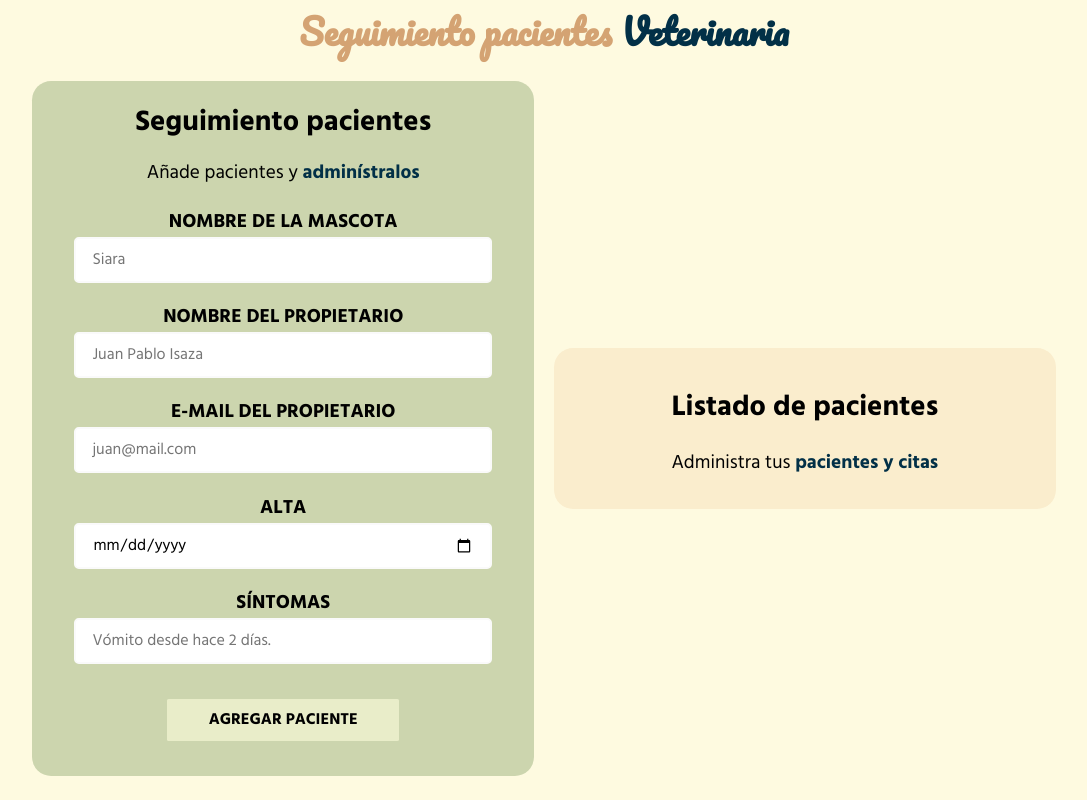
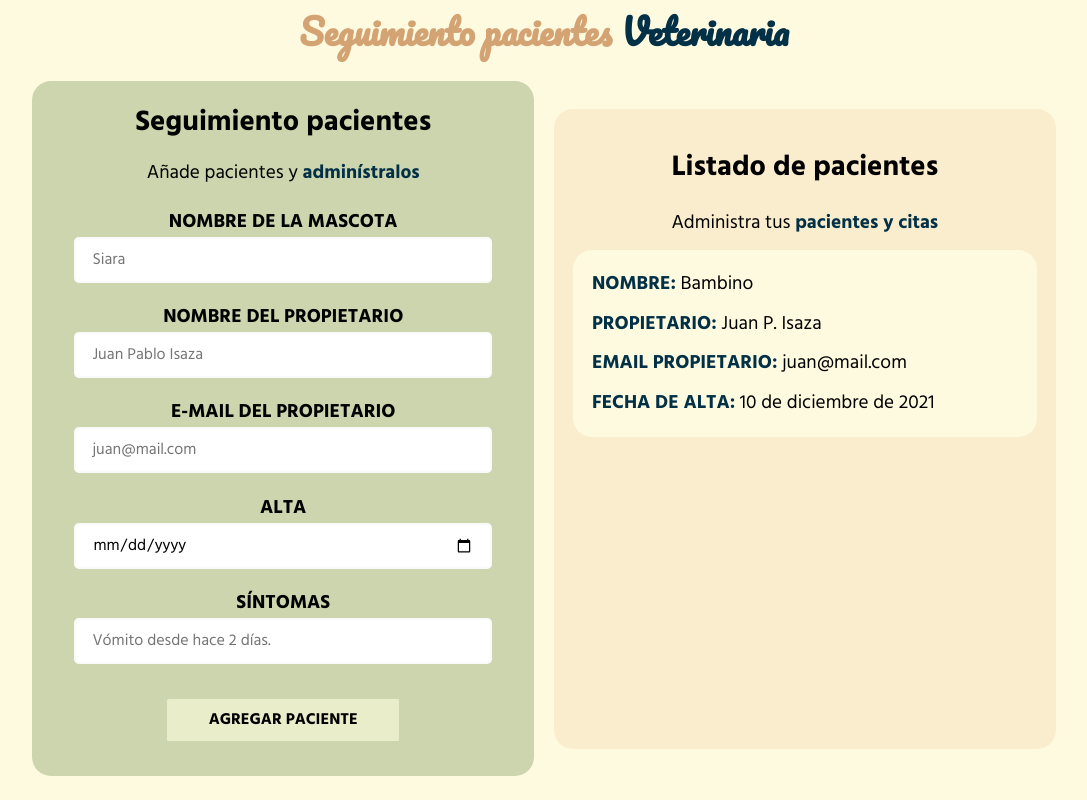
Before and after one commit to jisazamp/citas-veterinaria-react, a React (Vite) app: page / in a window 1280 px wide. Shown: the whole page, without its empty margins (96-1183 px from the left). Built offline with nearby package versions, Linux system fonts and the light colour scheme.

Commit message:
Worked on the Patient Card styles

```diff
--- /dev/null
+++ b/src/components/Patient.jsx
@@ -0,0 +1,26 @@
+const Patient = () => {
+  return (
+    <article className='patient-card'>
+      <p>
+        <span className='highlighted uppercase'>Nombre:</span> Bambino
+      </p>
+
+      <p>
+        <span className='highlighted uppercase'>Propietario:</span> Juan P.
+        Isaza
+      </p>
+
+      <p>
+        <span className='highlighted uppercase'>Email propietario:</span>{' '}
+        juan@mail.com
+      </p>
+
+      <p>
+        <span className='highlighted uppercase'>Fecha de alta:</span> 10 de
+        diciembre de 2021
+      </p>
+    </article>
+  );
+};
+
+export default Patient;
--- a/src/components/Patients.jsx
+++ b/src/components/Patients.jsx
@@ -1,3 +1,5 @@
+import Patient from './Patient';
+
 const Patients = () => {
   return (
     <div className='patients-container'>
@@ -5,6 +7,8 @@ const Patients = () => {
       <p className='section-description'>
         Administra tus <span className='highlighted'>pacientes y citas</span>
       </p>
+
+      <Patient />
     </div>
   );
 };
--- a/src/index.css
+++ b/src/index.css
@@ -39,6 +39,10 @@ p {
   margin: 0;
 }
 
+.uppercase {
+  text-transform: uppercase;
+}
+
 .section-header {
   font-size: 2.2rem;
   font-family: 'Pacifico', sans-serif;
@@ -74,6 +78,17 @@ p {
 .patients-container {
   padding: 1em;
   background-color: var(--clr-orange);
+}
+
+.patient-card {
+  background-color: var(--clr-primary);
+  padding: 0.5em 1em;
+  margin: 0.5em 0;
+  border-radius: 1em;
+}
+
+.patient-card p {
+  margin: 0.5em 0;
 }
 
 .pets-form__input-group {
@@ -152,6 +167,8 @@ p {
 
   .patients-container {
     border-radius: 1em;
+    height: 80vh;
+    overflow-y: scroll;
   }
 
   .btn {
```
